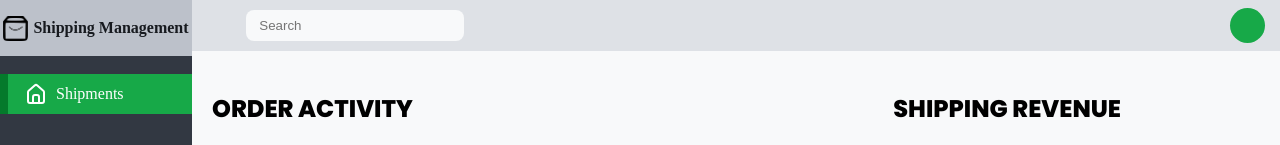
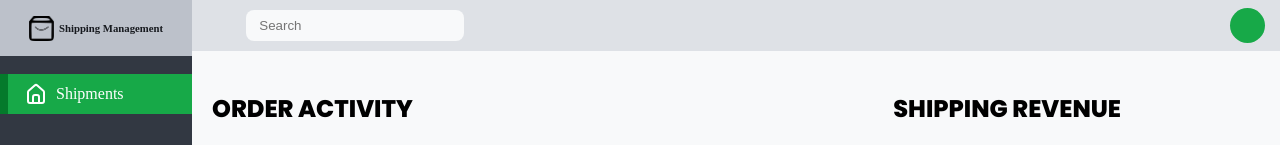
Before and after one commit to DuanNguyen2907/Delivery_sp09, a React (Create React App) app: page / in a window 1280 px wide. Shown: the top 145 px of the page. Built offline with nearby package versions, Linux system fonts and the light colour scheme; no server answers; the HTML template or start-up script is replaced by a standard one.

Commit message:
Update Sidebar.jsx

```diff
--- a/src/components/SideBar/Sidebar.jsx
+++ b/src/components/SideBar/Sidebar.jsx
@@ -14,9 +14,9 @@ const Sidebar = () => {
         {/* logo */}
         <div className="logo">
             <img src={Logo} alt=""/>
-            <p>
+            <h6>
                 Shipping Management
-            </p>
+            </h6>
         </div>
         {/* menu */}
         <div className="menu">
```
